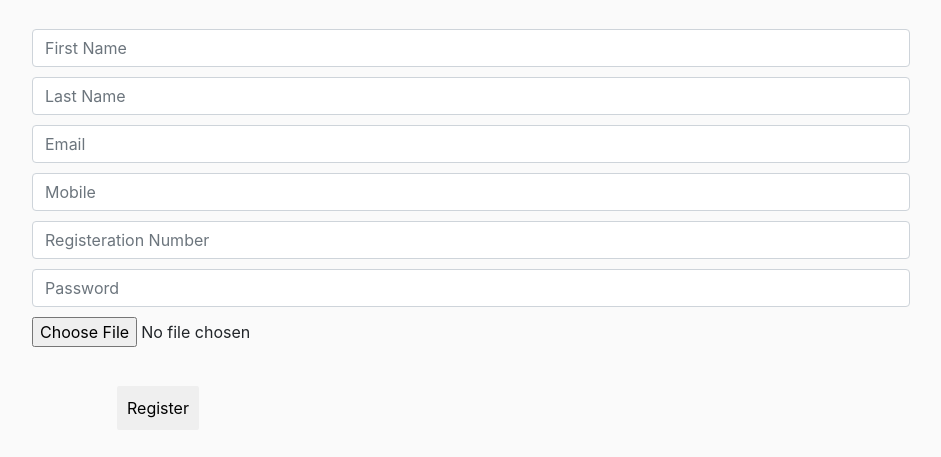
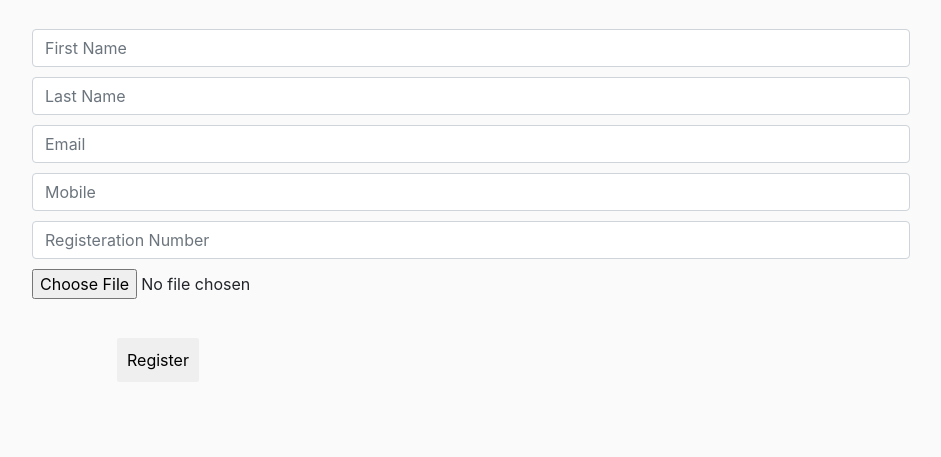
Before and after one commit to AryanBhirud/DevSoc-23, a Django app: page /register/ in a window 1280 px wide. Shown: the part 56-513 px from the top of the page, without its empty margins (58-999 px from the left). Run offline with Django 4.2, Linux system fonts and the light colour scheme; some libraries are stand-ins or nearby versions.

Commit message:
removed password field
Switching from password to long_key format

```diff
--- a/TightSalt/WebPortal/templates/WebPortal/register.html
+++ b/TightSalt/WebPortal/templates/WebPortal/register.html
@@ -29,9 +29,6 @@
                 </div>
                 <br>
                 <div class="form-field">
-                    <input class="form-control" type="password" name="password" placeholder="Password">
-                </div>
-                <div class="form-field">
                     <input class="form-control-file" type="file" name="save_img">
                 </div>
             </div>
```
